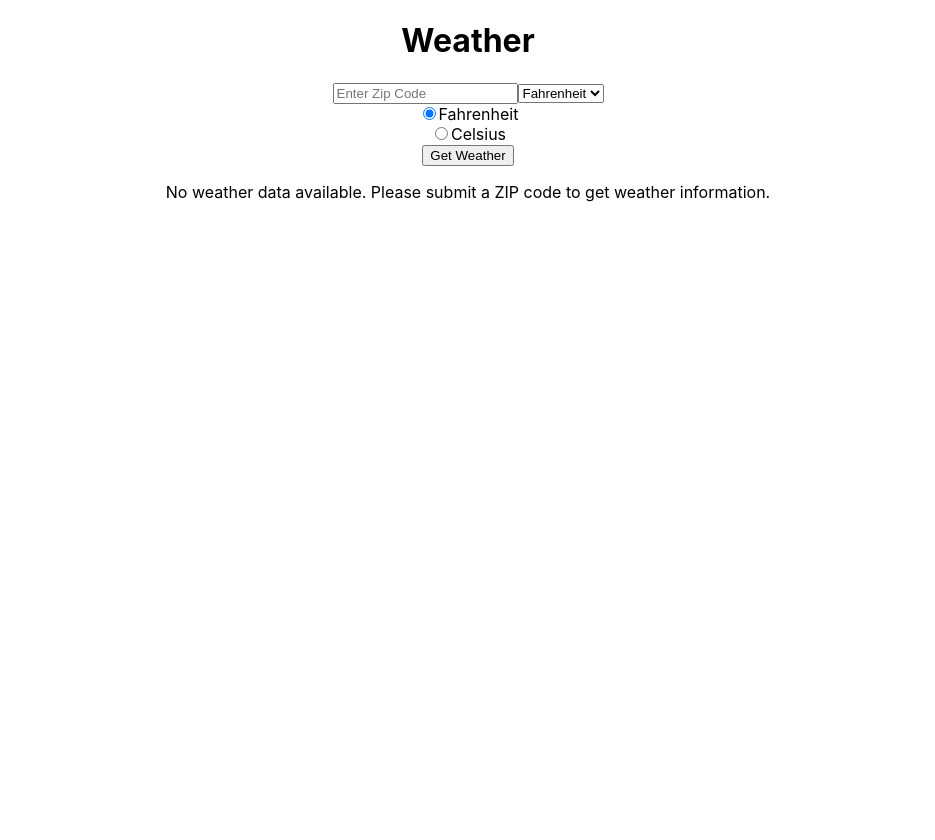
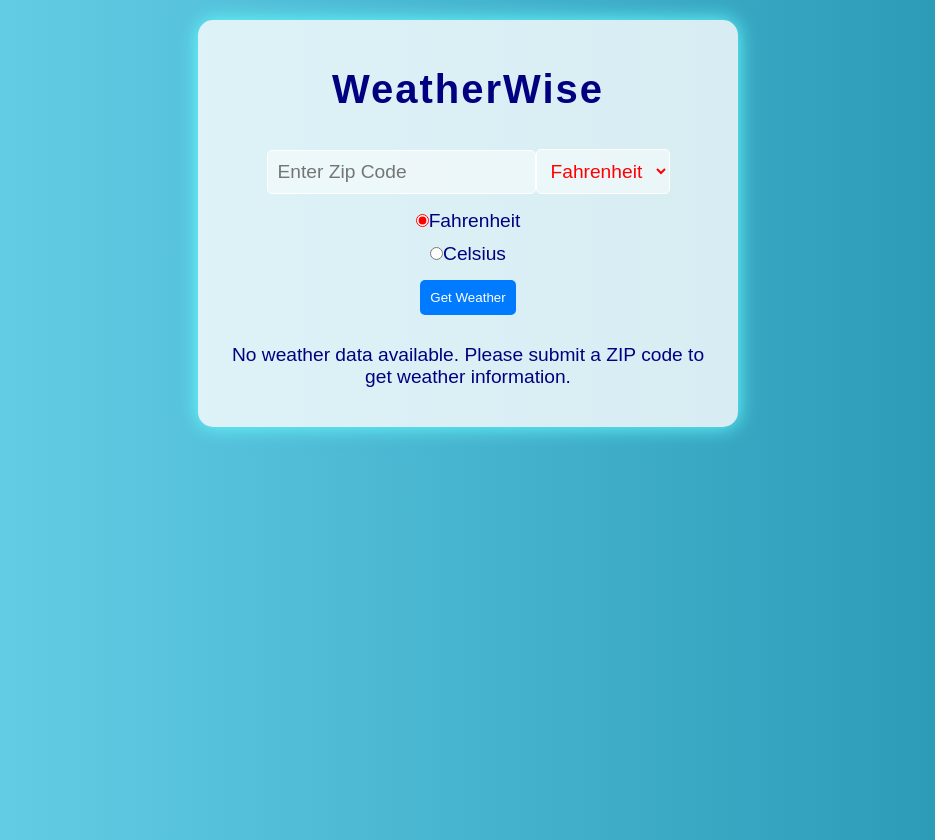
Before and after one commit to alexa-whitney/ACS3330-Weather-API, a React (Create React App) app: page / in a window 1280 px wide. Shown: the whole page, without its empty margins (172-1107 px from the left). Before the commit the page ends 800 px from the top, so only its background shows below. Built offline with nearby package versions, Linux system fonts and the light colour scheme.

Commit message:
Added CSS and updated README

```diff
--- a/src/App.css
+++ b/src/App.css
@@ -1,38 +1,75 @@
 .App {
   text-align: center;
+  font-family: "Arial", sans-serif;
+  background: linear-gradient(to right, #6dd5ed, #2193b0);
+  color: navy;
+  padding: 20px;
+  min-height: 100vh; /* Full height view */
 }
 
-.App-logo {
-  height: 40vmin;
-  pointer-events: none;
+.Weather-App {
+  background-color: rgba(255, 255, 255, 0.8);
+  margin: auto;
+  padding: 20px;
+  max-width: 500px;
+  border-radius: 15px;
+  box-shadow: 0 0 20px rgba(100, 654, 348, 2.8);
 }
 
-@media (prefers-reduced-motion: no-preference) {
-  .App-logo {
-    animation: App-logo-spin infinite 20s linear;
-  }
-}
-
-.App-header {
-  background-color: #282c34;
-  min-height: 100vh;
-  display: flex;
-  flex-direction: column;
-  align-items: center;
-  justify-content: center;
-  font-size: calc(10px + 2vmin);
+input,
+select,
+button {
+  padding: 10px;
+  margin: 10px 0;
+  border: 2px solid #ddd;
+  border-radius: 5px;
+  background: none;
   color: white;
 }
 
-.App-link {
-  color: #61dafb;
+button {
+  background-color: #007bff;
+  color: white;
+  border: none;
+  cursor: pointer;
+  transition: background-color 0.3s ease;
 }
 
-@keyframes App-logo-spin {
-  from {
-    transform: rotate(0deg);
-  }
-  to {
-    transform: rotate(360deg);
-  }
+button:hover {
+  background-color: green;
 }
+
+.weather-data-card {
+  margin-top: 20px;
+  padding: 15px;
+  background-color: rgba(255, 255, 255, 0.8); /* Semi-transparent white */
+  border-radius: 10px;
+  box-shadow: 0 0 20px rgba(255, 0, 0, 2.8);
+}
+
+.error {
+  color: red;
+  font-weight: bold;
+}
+
+h1 {
+  font-size: 2.5rem;
+  letter-spacing: 2px;
+}
+
+label,
+p {
+  font-size: 1.2rem;
+}
+
+input[type="text"],
+select {
+  background: rgba(255, 255, 255, 0.5);
+  border: 1px solid #fff;
+  color: red;
+  font-size: larger;
+}
+
+input[type="radio"] {
+  accent-color: red;
+}
--- a/src/DisplayWeather.js
+++ b/src/DisplayWeather.js
@@ -13,7 +13,7 @@ function DisplayWeather({ weatherData }) {
 
 	// Otherwise ('cod' == 200), display the weather forecast.
 	return (
-		<div>
+		<div className="weather-data-card">
 			<h2>Weather in {weatherData.name}</h2>
 			<p>Temperature: {weatherData.main.temp}°</p>
 			<p>Feels Like: {weatherData.main.feels_like}°</p>
--- a/src/Weather.js
+++ b/src/Weather.js
@@ -35,7 +35,7 @@ function Weather() {
 
 	return (
 		<div className="Weather-App">
-			<h1>Weather</h1>
+			<h1>WeatherWise</h1>
 			<form onSubmit={handleSubmit}>
 				<input
 					type="text"
@@ -80,7 +80,7 @@ function Weather() {
 
 			{/* Conditional Rendering */}
 			{error ? (
-				<p>Error fetching weather: {error}</p>
+				<p className="error">Error fetching weather: {error}</p>
 			) : (
 				<DisplayWeather weatherData={weatherData} />
 			)}
```
Also changed, not shown: 1 other file (tests, documents, lock files or other folders).
